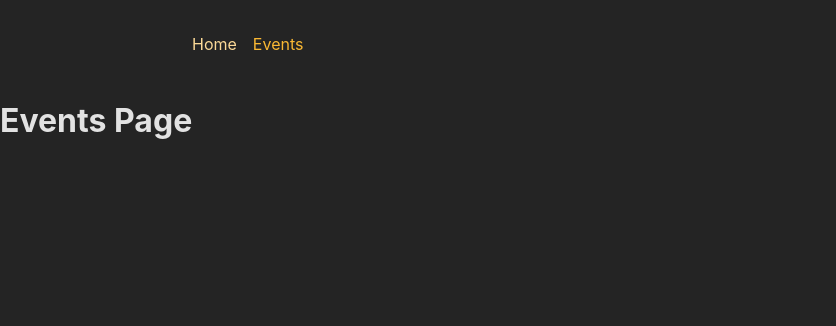
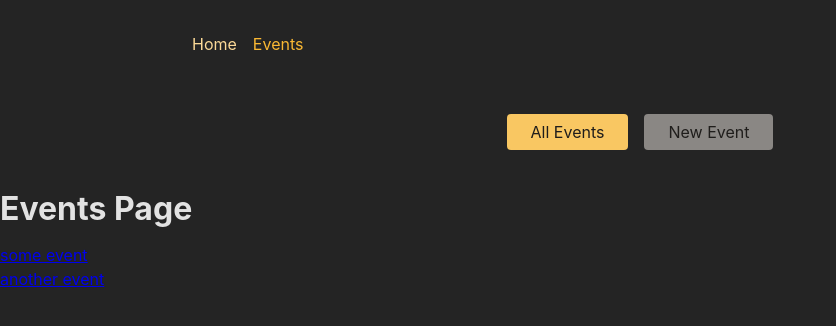
Before and after one commit to Al-AminKhan043/reactRoute-project, a React (Create React App) app: page /events in a window 1280 px wide. Shown: the top 326 px of the page, without its empty margins (0-836 px from the left). Built offline with nearby package versions, Linux system fonts and the light colour scheme.

Commit message:
completed task

```diff
--- a/src/App.js
+++ b/src/App.js
@@ -27,14 +27,18 @@ import EventDetailPage from './pages/EventDetailPage'
 import NewEventPage from './pages/NewEventpage';
 import EditEventPage from './pages/EditEventPage';
 import Root from './pages/Root';
+import EventsRoot from './pages/EventsRoot';
 
 const router= createBrowserRouter([
   {path: '/', element: <Root></Root>, children:[
     {index:true, element: <HomePage></HomePage>},
-    {path: 'events', element: <EventsPage></EventsPage> },
-    {path:'events/:eventId', element: <EventDetailPage></EventDetailPage>},
-    {path: 'events/new', element: <NewEventPage></NewEventPage>},
-    {path: 'events/:eventId/edit', element: <EditEventPage></EditEventPage>}
+    {path: 'events', element: <EventsRoot></EventsRoot>, children: [
+      {index:true, element: <EventsPage></EventsPage> },
+      {path:':eventId', element: <EventDetailPage></EventDetailPage>},
+      {path: 'new', element: <NewEventPage></NewEventPage>},
+      {path: ':eventId/edit', element: <EditEventPage></EditEventPage>}
+    ] }
+
   ]}
 
 ])
--- a/src/components/EventsNavigation.js
+++ b/src/components/EventsNavigation.js
@@ -1,3 +1,5 @@
+import { NavLink } from 'react-router-dom';
+
 import classes from './EventsNavigation.module.css';
 
 function EventsNavigation() {
@@ -6,10 +8,10 @@ function EventsNavigation() {
       <nav>
         <ul className={classes.list}>
           <li>
-            <a href="/events">All Events</a>
+            <NavLink to="/events" className={({isActive})=>isActive? classes.active:undefined} end>All Events</NavLink>
           </li>
           <li>
-            <a href="/events/new">New Event</a>
+            <NavLink to="/events/new" className={({isActive})=>isActive? classes.active:undefined}>New Event</NavLink>
           </li>
         </ul>
       </nav>
--- a/src/pages/EventDetailPage.js
+++ b/src/pages/EventDetailPage.js
@@ -1,7 +1,12 @@
+import { useParams } from "react-router-dom"
 export default function EventDetailPage(){
+    const params= useParams();
     return (
         <>
         <h1>EventDetailPage</h1>
+        <p>
+           Event ID: {params.eventId}
+        </p>
         </>
     )
 }
--- a/src/pages/EventsPage.js
+++ b/src/pages/EventsPage.js
@@ -1,7 +1,23 @@
+import { Link } from "react-router-dom"
+const DUMMY=[
+    {
+        id: '1',
+        title: 'some event'
+    },
+    {
+        id:'2',
+        title:'another event'
+    }
+]
+
+
 export default function EventsPage(){
     return (
         <>
         <h1>Events Page</h1>
+        <ul>
+            {DUMMY.map((event)=> <li key={event.id}> <Link to={event.id}>{event.title}</Link></li> )}
+        </ul>
         </>
     )
 }
--- /dev/null
+++ b/src/pages/EventsRoot.js
@@ -0,0 +1,11 @@
+import { Outlet } from 'react-router-dom'
+import EventsNavigation from '../components/EventsNavigation'
+
+export default function EventsRoot(){
+return (
+    <>
+    <EventsNavigation></EventsNavigation>
+    <Outlet></Outlet>
+    </>
+)
+}
```
